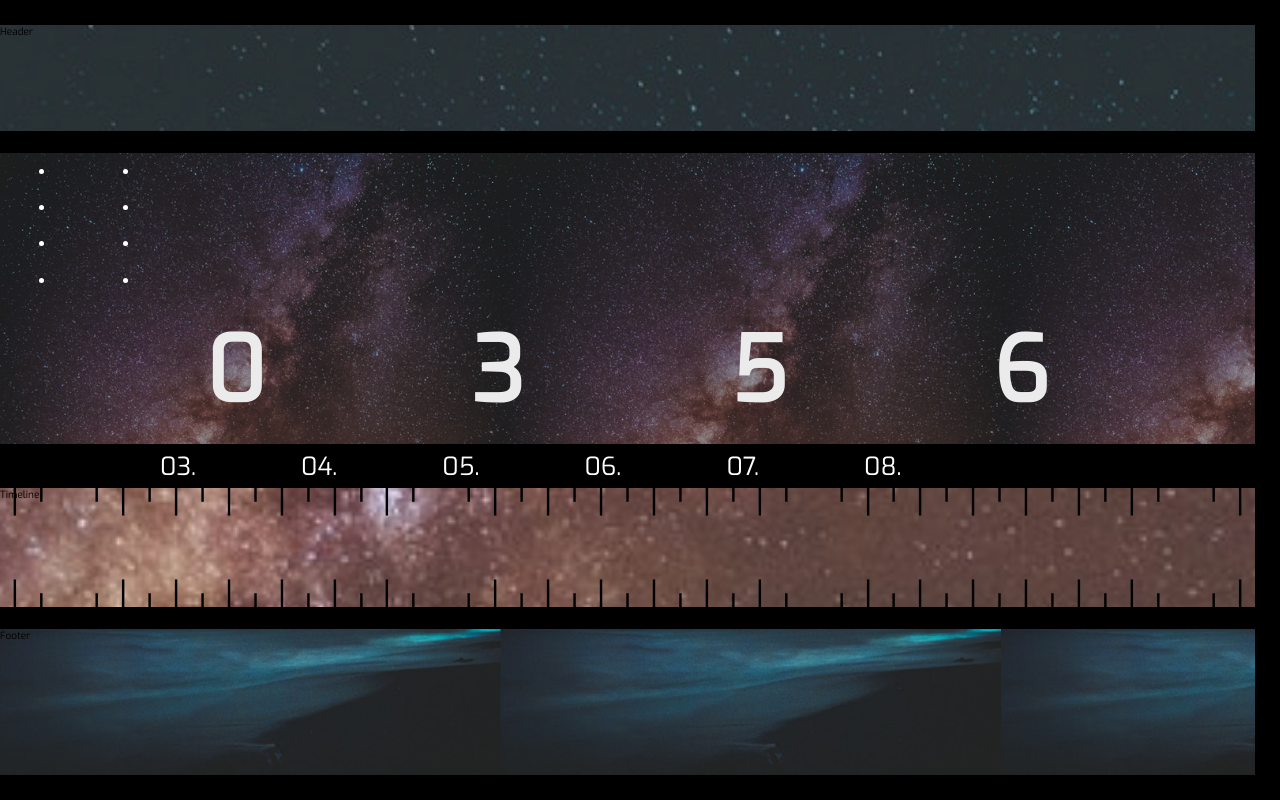
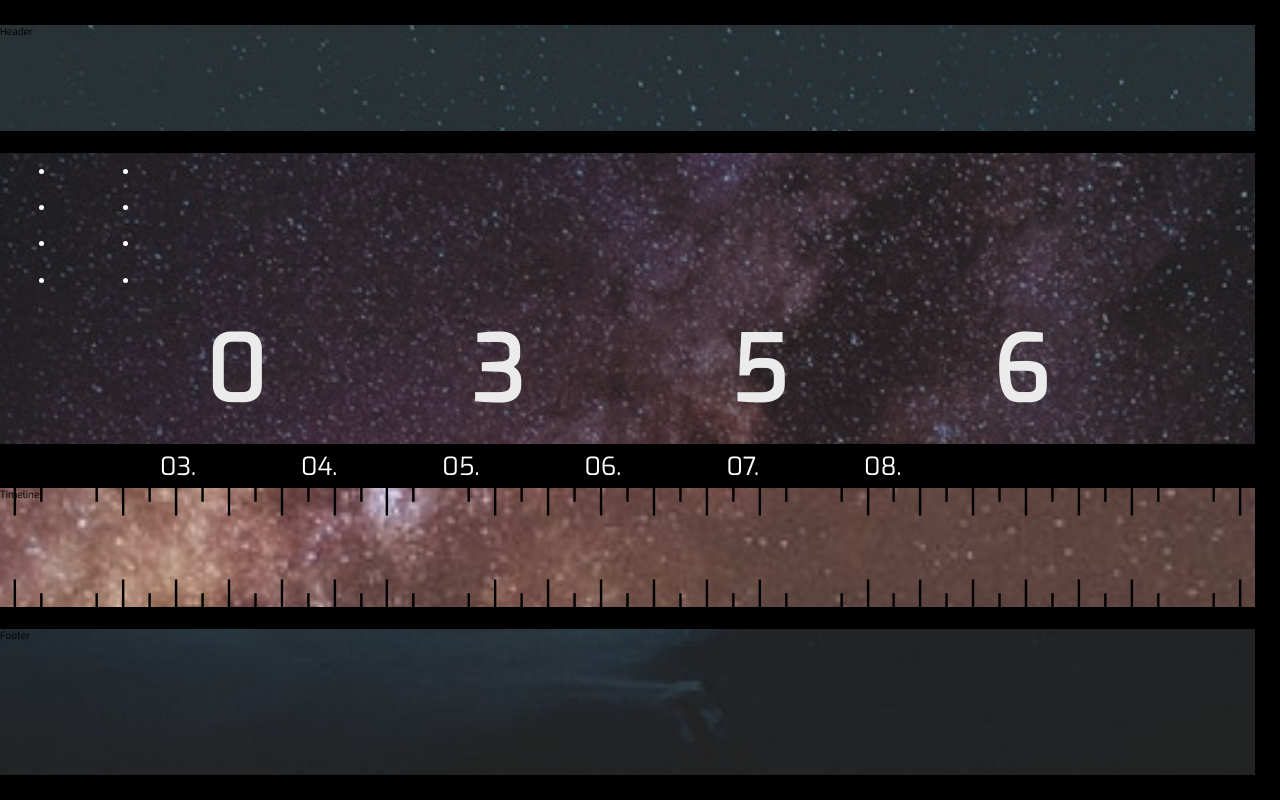
Before and after one commit to aautem/homescreen, a React (Create React App) app in the folder client/: page / in a window 1280 px wide. Built offline with nearby package versions, Linux system fonts and the light colour scheme.

Commit message:
Add background image to content and footer sections

```diff
--- a/client/src/components/App.css
+++ b/client/src/components/App.css
@@ -15,8 +15,6 @@
 }
 
 .App_container {
-  background-image: url('../images/night-sky-background.jpg');
-  background-size: auto 100%;
   display: flex;
   flex-direction: column;
   height: 100%;
@@ -24,6 +22,9 @@
 }
 
 .App_content {
+  background-image: url('../images/night-sky-background.jpg');
+  background-position: center 160em;
+  background-size: 120%;
   display: flex;
   flex-basis: 44%;
 }
@@ -31,6 +32,9 @@
 .App_footer {
   display: flex;
   flex-basis: 22%;
+  background-image: url('../images/night-sky-background.jpg');
+  background-position: center bottom;
+  background-size: 120%;
 }
 
 .App_header {
@@ -42,7 +46,6 @@
 
   background-image: url('../images/night-sky-background.jpg');
   background-position: center top;
-  /* border-bottom: 2.5em solid black; */
   display: flex;
   flex-basis: 16%;
 }
@@ -56,8 +59,6 @@
 
   background-image: url('../images/night-sky-background.jpg');
   background-size: 180%;
-  /* border-bottom: 2.5em solid black; */
-  /* border-top: 2.5em solid black; */
   display: flex;
   flex-basis: 18%;
 }
```
